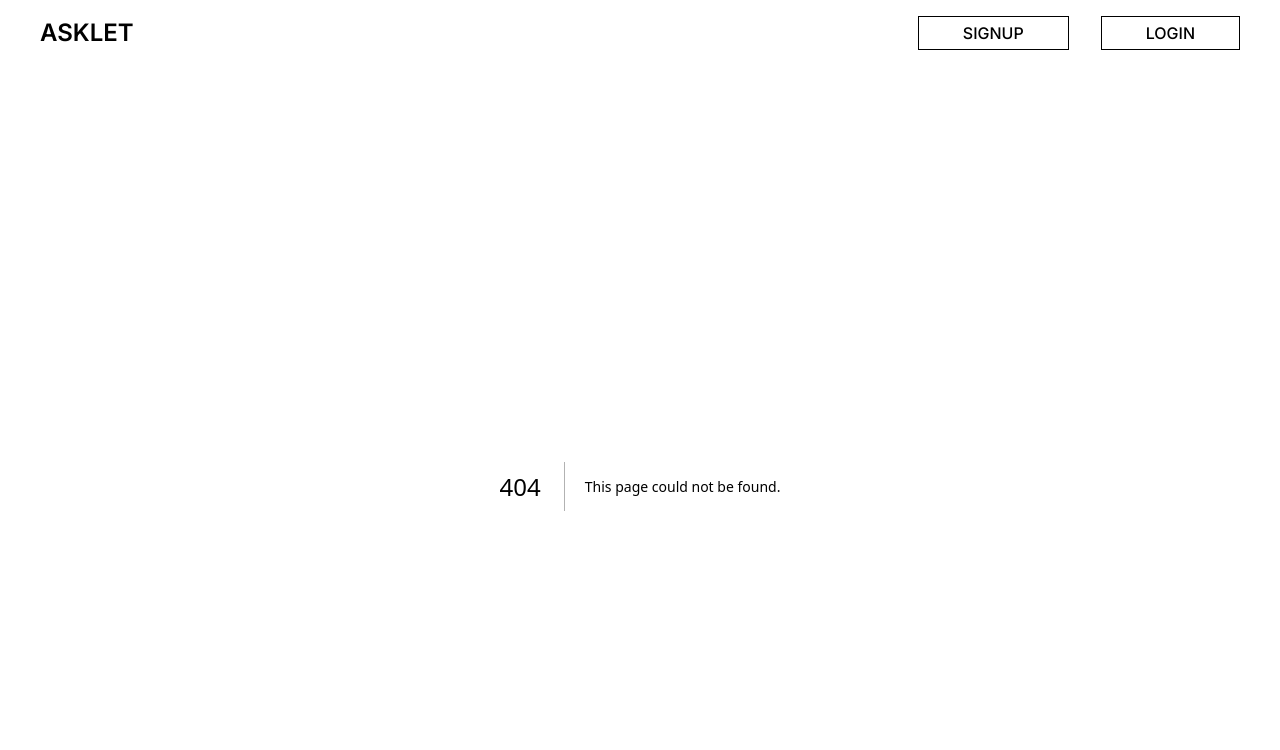
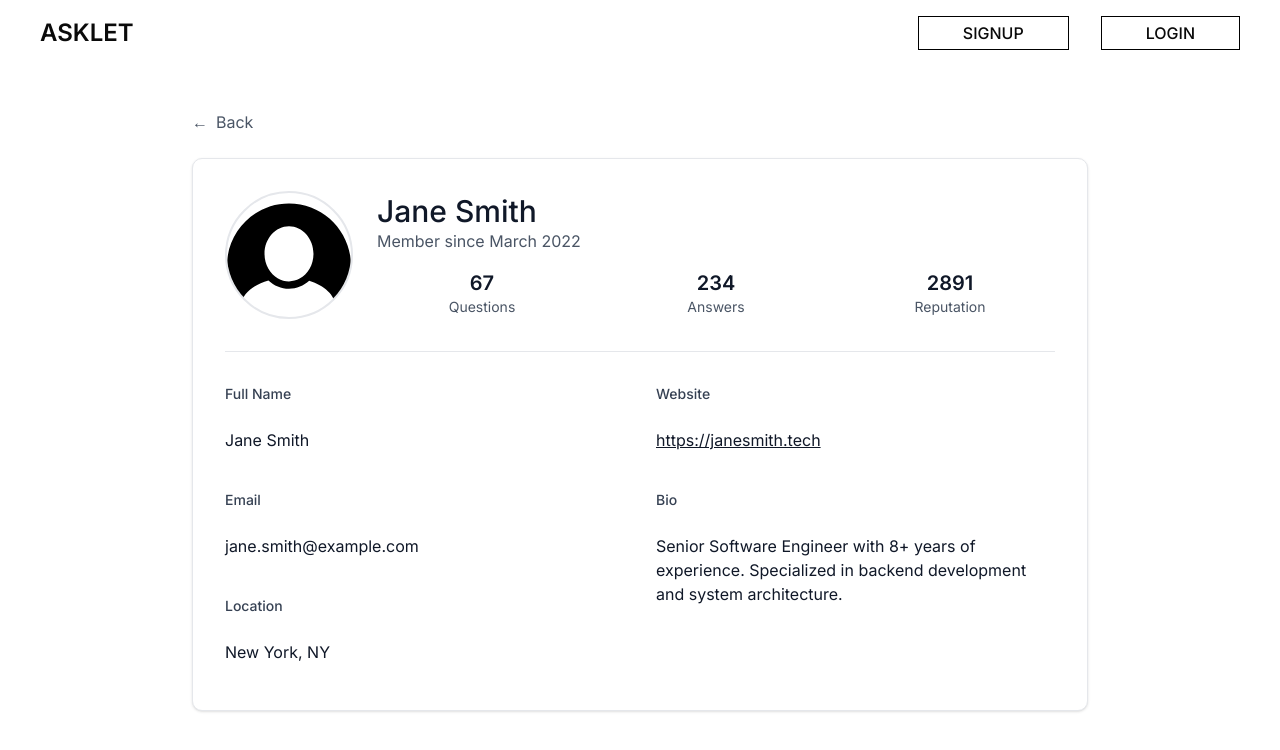
Before and after one commit to sankalp-singh-07/asklet, a Next.js app: page /user/1 in a window 1280 px wide. Before the commit this address had no page. Shown: the top 750 px of the page. Built offline with nearby package versions, Linux system fonts and the light colour scheme.

Commit message:
created the page to display other user's info

```diff
--- /dev/null
+++ b/app/user/[id]/page.tsx
@@ -0,0 +1,21 @@
+"use client";
+
+import AccountPage from "@/components/AccountPage";
+
+export default function OtherUserAccountPage() {
+  const otherUserData = {
+    id: "other-user-456",
+    name: "Jane Smith",
+    email: "jane.smith@example.com",
+    bio: "Senior Software Engineer with 8+ years of experience. Specialized in backend development and system architecture.",
+    location: "New York, NY",
+    website: "https://janesmith.tech",
+    joinDate: "March 2022",
+    avatar: "/user_placeholder.svg",
+    questionsCount: 67,
+    answersCount: 234,
+    reputation: 2891,
+  };
+
+  return <AccountPage userData={otherUserData} isOwnProfile={false} />;
+}
```
